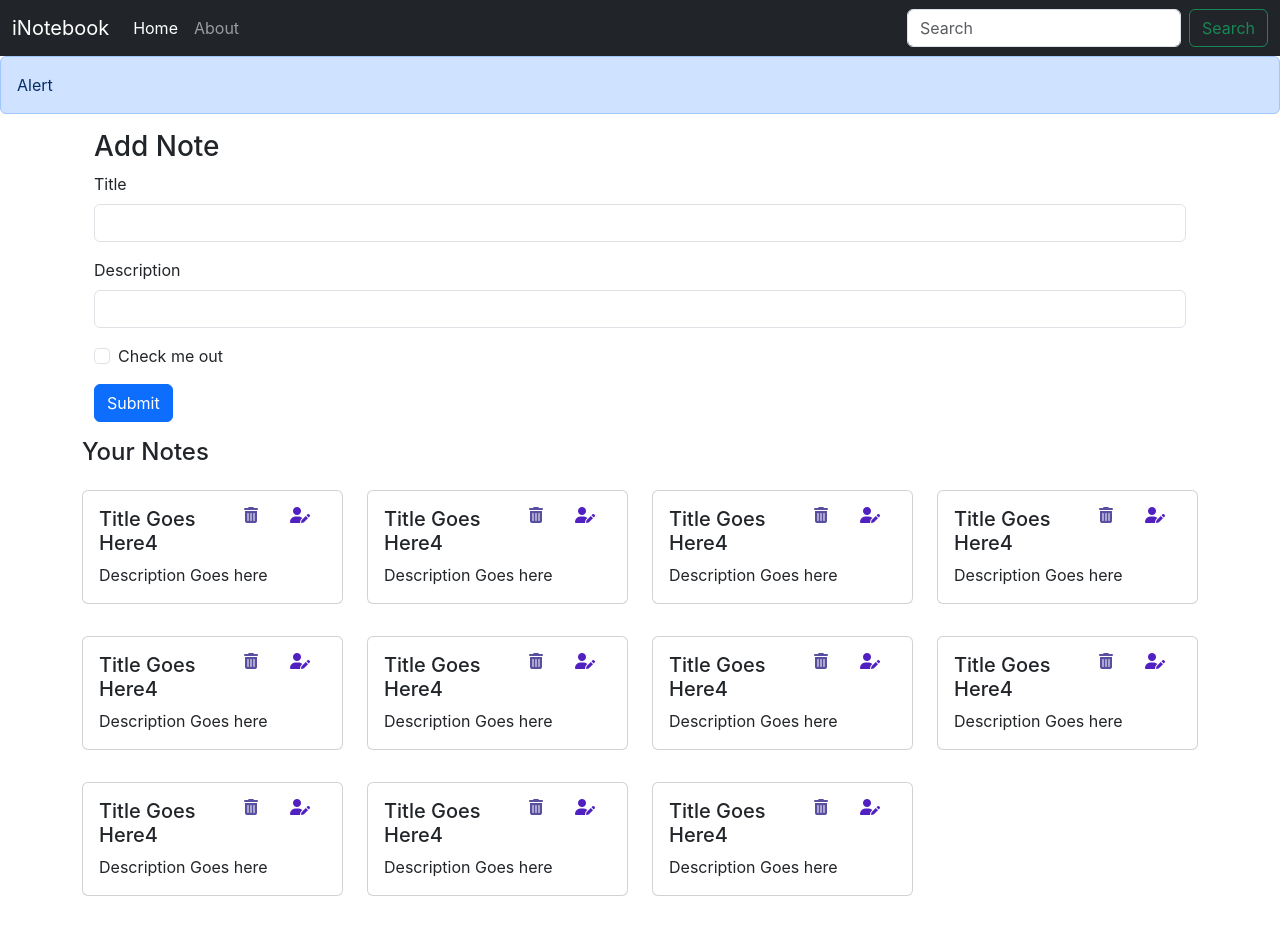
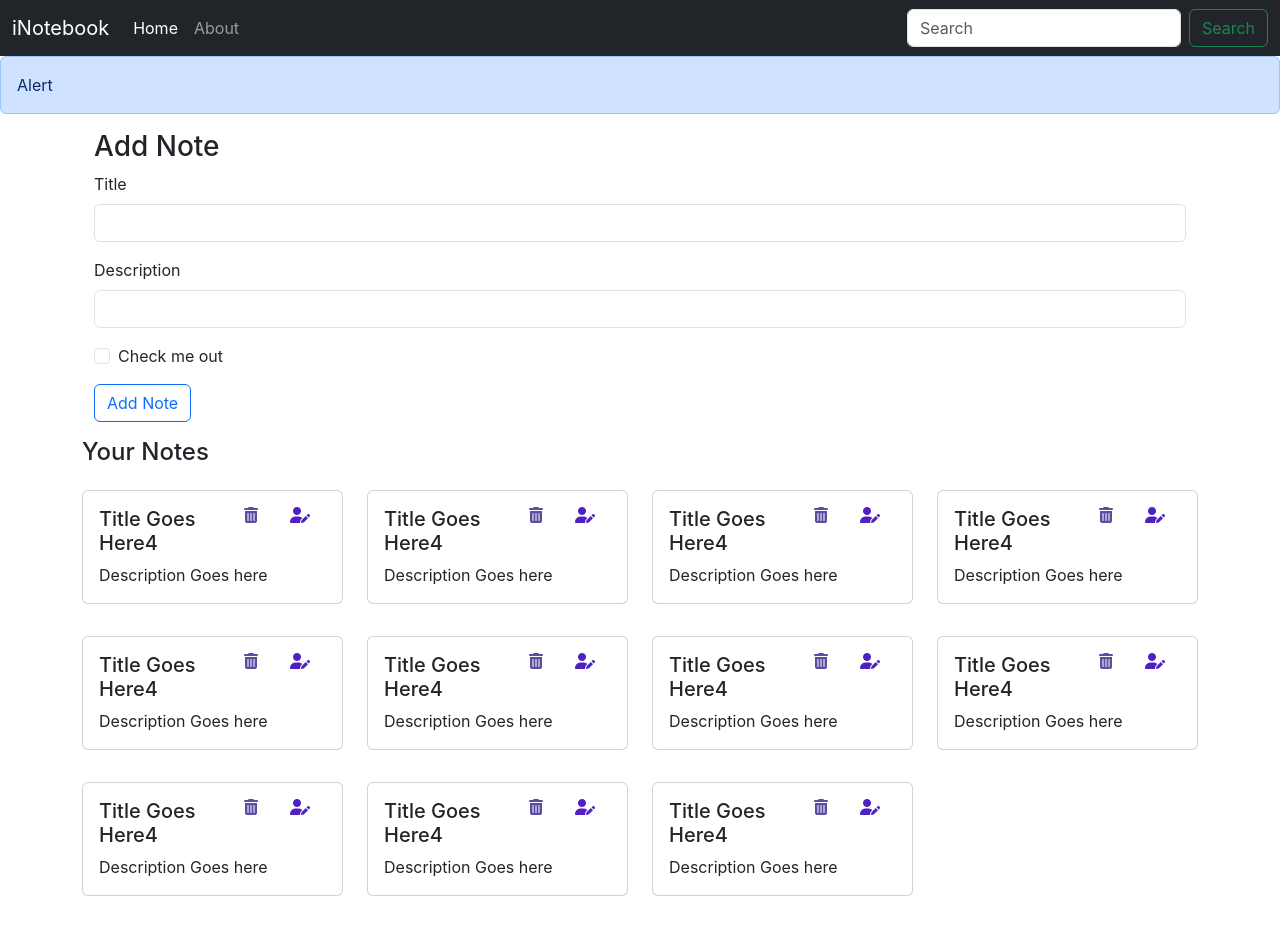
Before and after one commit to tourist03/iNotebook, a React (Create React App) app: page / in a window 1280 px wide. Built offline with nearby package versions, Linux system fonts and the light colour scheme; the HTML template or start-up script is replaced by a standard one.

Commit message:
Deleting Note from Client Side

```diff
--- a/src/components/AddNote.js
+++ b/src/components/AddNote.js
@@ -55,8 +55,8 @@ const AddNote = () => {
             Check me out
           </label>
         </div>
-        <button type="submit" className="btn btn-primary" onClick={handleClick}>
-          Submit
+        <button type="submit" className="btn btn-outline-primary" onClick={handleClick}>
+          Add Note
         </button>
       </form>
     </div>
--- a/src/components/Navbar.js
+++ b/src/components/Navbar.js
@@ -1,11 +1,9 @@
-import { React, useEffect } from "react";
+import { React } from "react";
 import { Link, useLocation } from "react-router-dom";
 
 const Navbar = () => {
   let location = useLocation();
-  useEffect(() => {
-    console.log(location.pathname);
-  }, [location]);
+
   return (
     <nav className="navbar navbar-expand-lg navbar-dark bg-dark">
       <div className="container-fluid">
@@ -26,12 +24,23 @@ const Navbar = () => {
         <div className="collapse navbar-collapse" id="navbarSupportedContent">
           <ul className="navbar-nav me-auto mb-2 mb-lg-0">
             <li className="nav-item">
-              <Link className={`nav-link ${location.pathname === "/" ? "active" : ""}`} aria-current="page" to="/">
+              <Link
+                className={`nav-link ${
+                  location.pathname === "/" ? "active" : ""
+                }`}
+                aria-current="page"
+                to="/"
+              >
                 Home
               </Link>
             </li>
             <li className="nav-item">
-              <Link className = {`nav-link ${location.pathname === "/about" ? "active" : ""}`} to="/about">
+              <Link
+                className={`nav-link ${
+                  location.pathname === "/about" ? "active" : ""
+                }`}
+                to="/about"
+              >
                 About
               </Link>
             </li>
--- a/src/components/NoteItem.js
+++ b/src/components/NoteItem.js
@@ -1,6 +1,11 @@
-import React from "react";
+import React, { useContext } from "react";
+import noteContext from "../context/notes/NoteContext";
 
 const NoteItem = (props) => {
+  const context = useContext(noteContext);
+  // eslint-disable-next-line
+  const { deleteNote } = context;
+
   const { note } = props;
   return (
     <div className="col-md-3">
@@ -11,6 +16,9 @@ const NoteItem = (props) => {
             <i
               className="fa-duotone fa-solid fa-trash-can mx-3"
               style={{ color: "#594fa1" }}
+              onClick={() => {
+                deleteNote(note._id);
+              }}
             ></i>
             <i
               className="fa-duotone fa-solid fa-user-pen mx-3"
--- a/src/context/notes/NoteState.js
+++ b/src/context/notes/NoteState.js
@@ -114,7 +114,7 @@ const NoteState = (props) => {
       user: "66dd82ff4ad2533d15b0a8dc",
       title: title,
       description: description,
-      tags : tag,
+      tags: tag,
       date: "2024-09-09T11:47:41.090Z",
       __v: 0,
     };
@@ -123,7 +123,13 @@ const NoteState = (props) => {
   };
 
   //Delete Note
-  const deleteNote = () => {};
+  const deleteNote = (id) => {
+    console.log("Deleting the Note with Id" + id);
+    const newNotes = notes.filter((note) => {
+      return note._id !== id;
+    });
+    setNotes(newNotes)
+  };
 
   //Edit Note
 
```
